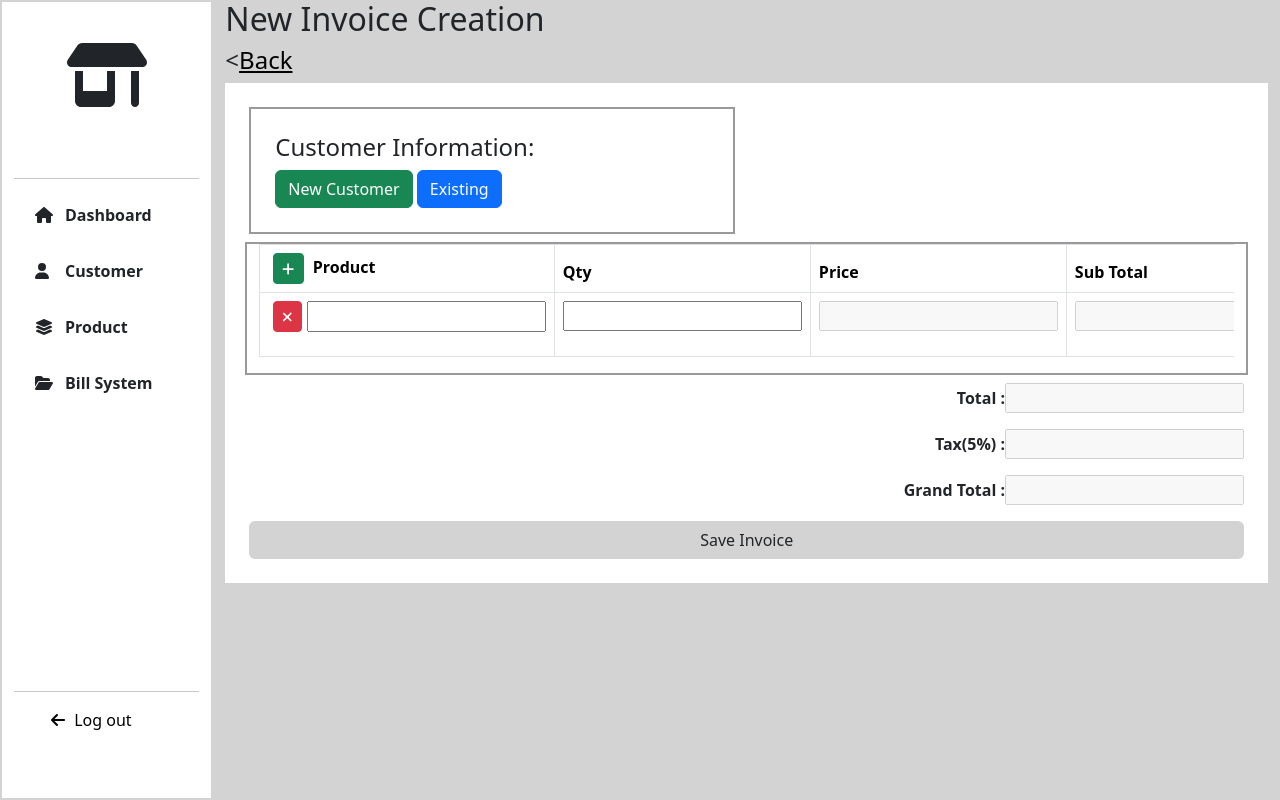
After one commit to asnafathima1204/Billing_App, a Django app: page /BILLING/create_invoice/ in a window 1280 px wide. The commit adds this page. Run offline with Django 5.2, Linux system fonts and the light colour scheme.

Commit message:
invoice backend

```diff
--- a/BILLING/urls.py
+++ b/BILLING/urls.py
@@ -2,6 +2,7 @@ from django.urls import path
 from BILLING import views
 
 urlpatterns = [
-    path('',views.invoice_list,name="invoice_list"),
+    path('',views.invoices,name="invoices"),
+    path('create_invoice/',views.create_invoice,name="create_invoice"),
     path('view_invoice/<int:id>',views.view_invoice,name="view_invoice"),
 ]
--- a/BILLING/views.py
+++ b/BILLING/views.py
@@ -2,9 +2,12 @@ from django.shortcuts import render
 from BILLING.models import *
 
 # Create your views here.
-def invoice_list(request):
+def invoices(request):
     invoices=Invoice.objects.all()
-    return render(request,"billing.html",locals())
+    return render(request,"invoices.html",locals())
+
+def create_invoice(request):
+    return render(request,"create_invoice.html")
 
 
 def view_invoice(request,id):
@@ -19,7 +22,8 @@ def view_invoice(request,id):
     from decimal import Decimal
     tax = total * (Decimal(invoice.gst_percentage) / Decimal(100))
 
-    grand_total = total + tax
+    invoice.grand_total = total + tax
+    invoice.save()
 
 
     return render(request,"view_invoice.html",locals())
--- /dev/null
+++ b/Templates/create_invoice.html
@@ -0,0 +1,106 @@
+{% extends 'extends.html' %}
+{% load static %}
+{% block title %}New Invoice{% endblock %}
+{% block link %}
+<link rel="stylesheet" href="{% static '/CSS/product.css' %}">
+<link rel="stylesheet" href="{% static '/CSS/invoice.css' %}">
+{% endblock %}
+{% block content %}
+<div class="col-lg-10 col-md-9 col-sm-9 page-col">
+    <div class="">
+        <h2>New Invoice Creation</h2>
+        <h4 class="back"><<a href="{% url 'invoices' %}">Back</a></h4>
+        <div class="bg-white new-invoice">
+            <div class="form-div p-4">
+                <form action="">
+                    <div class="row">
+                        <div class="col-lg-6">
+                                <div class="customer-details p-4">
+                                    <h4>Customer Information:</h4>
+                                    <div class="customer-btn">
+                                        <button class="btn btn-success" onclick="new_customer()">New Customer</button>
+                                        <button class="btn btn-primary"  onclick="exisiting_customer()">Existing</button>
+                                    </div>
+                                    <div class="new-customer-div p-4"  id="new-customer-div" style="display: none;">
+                                        <div class="mb-3 ">
+                                            <label for="fullname">Fullname *</label><br>
+                                            <input type="text" id="fullname" name="fullname" required>
+                                        </div>
+                                        <div class="mb-3">
+                                            <label for="phone" >Phone Number *</label><br>
+                                            <input type="text" id="phone" name="phone" required>
+                                        </div>
+                                        <div class="mb-3">
+                                            <label for="address" >Address *</label><br>
+                                            <textarea  name="address" id="address"></textarea>
+                                        </div>
+                                    </div>
+                                    <div class="existing-customer-div p-4" id="existing-customer-div" style="display: none;">
+                                        <input  type="text" id="existing_customer" name="existing_customer" required>
+                                    </div>
+                                </div>
+                        </div>
+                        <div class="col-lg-6"></div>
+                    </div>
+                    <div class="row p-2">
+                        <div class="product-details">
+                            <div class="table-responsive ">
+                                <table class="table table-bordered" id="table">
+                                    <thead>
+                                        <tr>
+                                            <th><button  style="margin: 0px 5px;" class="btn btn-success btn-sm" onclick="add_tr()"><i class="fa-solid fa-plus"></i></button> Product</th>
+                                            <th>Qty</th>
+                                            <th>Price</th>
+                                            <th>Sub Total</th>
+                                        </tr>
+                                    </thead>
+                                    <tbody>
+                                        <tr>
+                                            <td>
+                                                <div class="mb-3 d-flex">
+                                                    <button type="button"  style="margin: 0px 5px;" class="btn btn-danger btn-sm"><i class="fa-solid fa-xmark"></i></button>
+                                                    <input type="text" id="product" name="product" required>
+                                                </div>
+                                            </td>
+                                            <td>
+                                                <div class="mb-3">
+                                                    <input type="number" id="qty" name="qty" required>
+                                                </div>
+                                            </td>
+                                            <td>
+                                                <div class="mb-3">
+                                                    <input type="number" id="price" name="price" disabled>
+                                                </div>
+                                            </td>
+                                            <td>
+                                                <div class="mb-3">
+                                                    <input type="number" id="sub_total" name="sub_total" disabled>
+                                                </div>
+                                            </td>
+                                        </tr>
+                                    </tbody>
+                                </table>
+                            </div>
+
+                        </div>
+                    </div>
+
+                    <div class="total-invoice-details">
+                            <div class="right-div">
+                                <p><strong>Total :</strong><input type="number" id="total" name="total" disabled></p>
+                                <p><strong>Tax(5%) :</strong><input type="number" id="tax" name="tax" disabled></p>
+                                <p><strong>Grand Total :</strong><input type="number" id="grand_total" name="grand_total" disabled></p>
+                            </div>
+                    </div>
+                    <div class="submit-btn">
+                        <button type="submit" class="btn-product btn w-100">Save Invoice</button>
+                    </div>
+                </form>
+            </div>
+        </div>
+    </div>
+</div>
+{% endblock %}
+{% block script %}
+<script src="{% static '/JS/invoice.js' %}"></script>
+{% endblock %}
--- a/Templates/extends.html
+++ b/Templates/extends.html
@@ -45,7 +45,7 @@
                             {% endif %}
                             <a class="list-group-item"><span><i class="fa-solid fa-user"></i></span><p>Customer</p></a>
                             <a href="{% url 'products_list' %}" class="list-group-item"><span><i class="fa-solid fa-layer-group"></i></span><p>Product</p></a>
-                            <a href="{% url 'invoice_list' %}" class="list-group-item"><span><i class="fa-solid fa-folder-open"></i></span><p>Bill System</p></a>
+                            <a href="{% url 'invoices' %}" class="list-group-item"><span><i class="fa-solid fa-folder-open"></i></span><p>Bill System</p></a>
                         </ul>
                     </div>
                     <hr>
@@ -62,6 +62,7 @@
         </div>
     </div>
 
+    {% block script %}{% endblock %}
     <script src="https://cdnjs.cloudflare.com/ajax/libs/font-awesome/6.7.2/js/all.min.js" integrity="sha512-b+nQTCdtTBIRIbraqNEwsjB6UvL3UEMkXnhzd8awtCYh0Kcsjl9uEgwVFVbhoj3uu1DO1ZMacNvLoyJJiNfcvg==" crossorigin="anonymous" referrerpolicy="no-referrer"></script>
     <script src="https://cdn.jsdelivr.net/npm/bootstrap@5.3.5/dist/js/bootstrap.bundle.min.js" integrity="sha384-k6d4wzSIapyDyv1kpU366/PK5hCdSbCRGRCMv+eplOQJWyd1fbcAu9OCUj5zNLiq" crossorigin="anonymous"></script>
 </body>
--- a/Templates/billing.html
+++ b/Templates/invoices.html
@@ -10,7 +10,7 @@
    <h2>Invoice List</h2>
    <div class="add-product">
     <div class="button p-4">
-        <a href="" class="btn btn-add-product"><strong class="add-icon">+</strong> New Bill</a>
+        <a href="{% url 'create_invoice' %}" class="btn btn-add-product"><strong class="add-icon">+</strong> New Bill</a>
     </div>
    </div>
    {% if invoices %}
@@ -34,7 +34,7 @@
                         <td class="text-nowrap">{{ invoice.invoice_no }}</td>
                         <td class="text-nowrap">{{ invoice.customer.fullname }}</td>
                         <td class="text-nowrap">{{ invoice.date }}</td>
-                        <td class="text-nowrap">{{ invoice.total }}</td>
+                        <td class="text-nowrap">{{ invoice.grand_total }}</td>
                         <td class="text-nowrap"><a href="{% url 'view_invoice' invoice.id %}" class="btn btn-product">View Invoice</a></td>
                     </tr>
                 {% endfor %}
--- a/Templates/view_invoice.html
+++ b/Templates/view_invoice.html
@@ -9,7 +9,7 @@
 <div class="col-lg-10 col-md-9 col-sm-9 page-col">
    <section class="view-page">
     <h2>Invoice Details</h2>
-    <h4 class="back"><<a href="{% url 'invoice_list' %}">Back</a></h4>
+    <h4 class="back"><<a href="{% url 'invoices' %}">Back</a></h4>
     <div class="invoice p-4">
         <div class="invoice-content">
             <div class="header-invoice p-4">
@@ -76,7 +76,7 @@
                           <tr class="footer-last-tr" >
                             <th colspan="3" style="border: none;"></th>
                             <td class="footer-text"><strong>Grand Total:</strong></td>
-                            <td   style="text-align: right;"><strong>{{ grand_total|floatformat:2 }}</strong></td>
+                            <td   style="text-align: right;"><strong>{{ invoice.grand_total|floatformat:2 }}</strong></td>
                           </tr>
 
                     </tfoot>
--- a/static/CSS/invoice.css
+++ b/static/CSS/invoice.css
@@ -67,3 +67,32 @@
         padding-left:0px;
     }
 }
+
+
+/* create_invoice.html */
+.page-col{
+    min-height: 100vh;
+}
+
+.new-invoice{
+   overflow: auto;
+}
+
+.customer-details,
+.product-details {
+    border: 2px solid #999;
+}
+
+.row{
+    height: auto !important;
+}
+
+.total-invoice-details .right-div{
+    text-align: right;
+    float: right;
+}
+
+.new-customer-div input,
+.new-customer-div textarea{
+    width: 100%;
+}
--- /dev/null
+++ b/static/JS/invoice.js
@@ -0,0 +1,25 @@
+function exisiting_customer(){
+    document.getElementById("existing-customer-div").style.display = "block";
+    document.getElementById("new-customer-div").style.display = "none";
+}
+
+
+function new_customer(){
+    document.getElementById("new-customer-div").style.display = "block";
+    document.getElementById("existing-customer-div").style.display = "none";
+}
+
+function add_tr(){
+    const table=document.getElementById("table").getElementsByTagName("tbody")[0];
+
+    const newRow=table.insertRow();
+    const cell1=newRow.insertCell(0);
+    const cell2=newRow.insertCell(1);
+    const cell3=newRow.insertCell(2);
+    const cell4=newRow.insertCell(3);
+
+    cell1.innerHTML='<div class="mb-3 d-flex"><button type="button"  style="margin: 0px 5px;" class="btn btn-danger btn-sm"><i class="fa-solid fa-xmark"></i></button><input type="text" id="product" name="product" required></div>'
+    cell2.innerHTML='<div class="mb-3"><input type="number" id="qty" name="qty" required></div>'
+    cell3.innerHTML='<div class="mb-3"><input type="number" id="price" name="price" disabled></div>'
+    cell4.innerHTML='<div class="mb-3"><input type="number" id="sub_total" name="sub_total" disabled></div>'
+}
```
Also changed, not shown: db.sqlite3.
